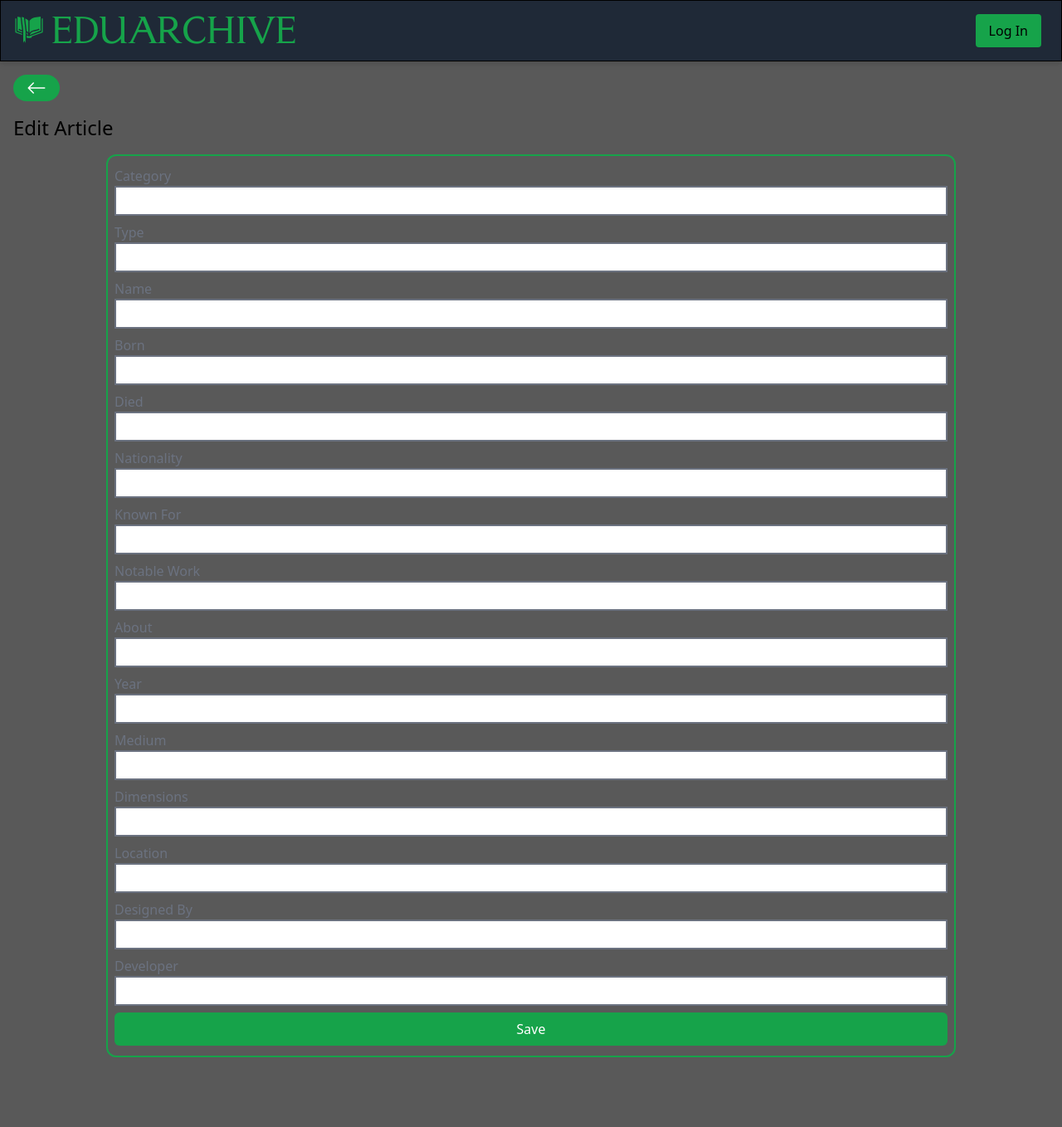
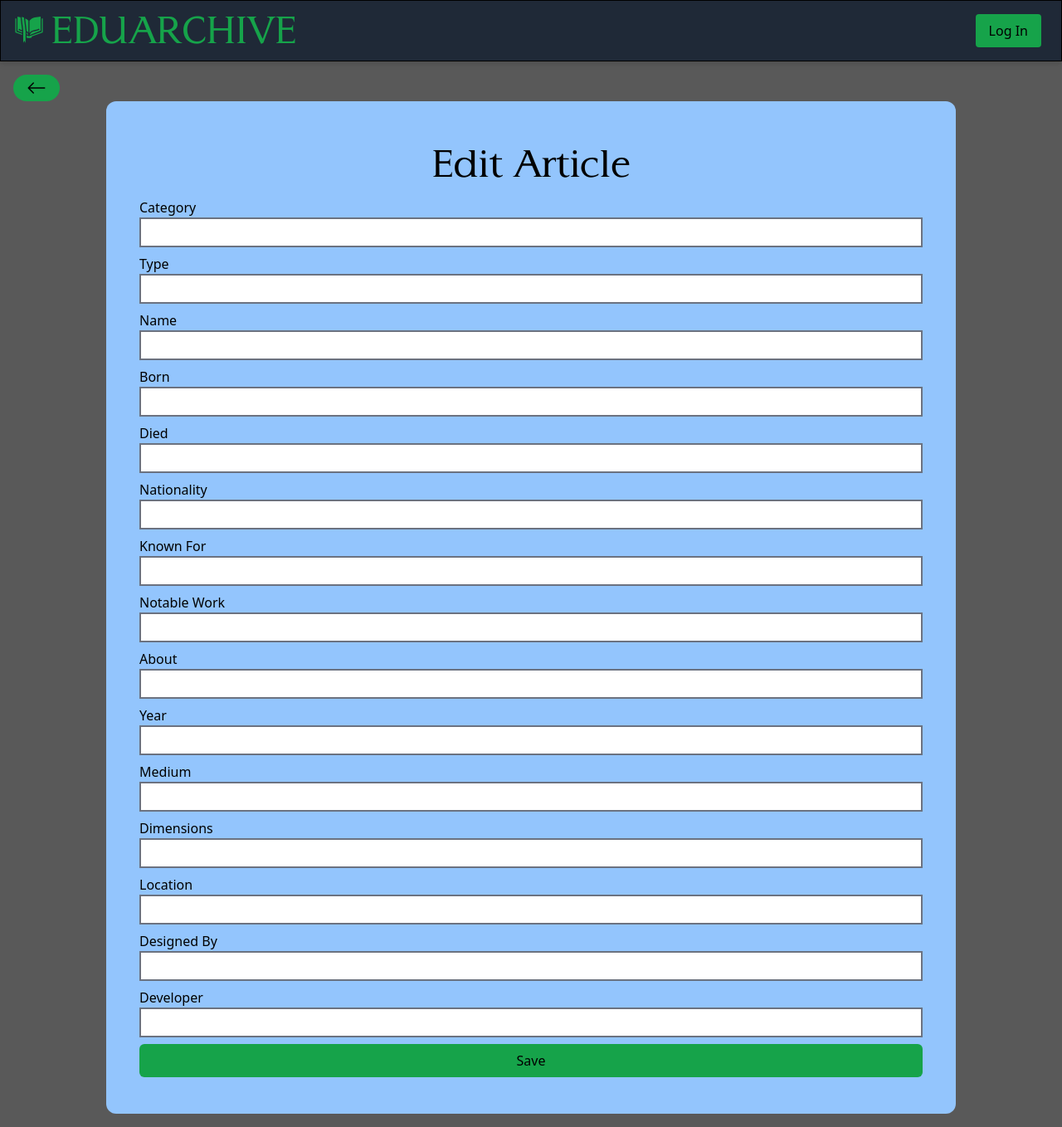
Before and after one commit to Whitecliffe-IT/eduarchive, a React (Vite) app in the folder mern/frontend/: page /articles/edit/1 in a window 1280 px wide. Shown: the whole page at 83% size. Before the commit the page ends 1290 px from the top, so only its background shows below. Built offline with nearby package versions, Linux system fonts and the light colour scheme; no server answers.

Commit message:
CSS update
Changed CSS on the CreateArticle, DeleteArticle, EditArticle, and BackButton files.

```diff
--- a/mern/frontend/src/components/BackButton.jsx
+++ b/mern/frontend/src/components/BackButton.jsx
@@ -6,7 +6,7 @@ const BackButton = ({ destination = "/" }) => {
     <div className="flex">
       <Link
         to={destination}
-        className="px-4 py-1 text-white bg-green-600 rounded-full w-fit"
+        className="px-4 py-1 text-black bg-green-600 hover:bg-green-400 rounded-full w-fit"
       >
         <BsArrowLeft className="text-2xl" />
       </Link>
--- a/mern/frontend/src/pages/CreateArticle.jsx
+++ b/mern/frontend/src/pages/CreateArticle.jsx
@@ -60,7 +60,7 @@ const CreateArticle = () => {
       {loading ? (
         <Spinner />
       ) : (
-        <div className="flex flex-col max-w-screen-lg p-10 mx-auto bg-blue-400 rounded-xl">
+        <div className="flex flex-col max-w-screen-lg p-10 mx-auto bg-blue-300 rounded-xl">
           <div className="my-1">
             <div className="flex justify-center">
               <h1 style={{fontFamily: "typo3"}} className="my-4 text-4xl font">Create Article</h1>
--- a/mern/frontend/src/pages/DeleteArticle.jsx
+++ b/mern/frontend/src/pages/DeleteArticle.jsx
@@ -25,14 +25,16 @@ const DeleteArticle = () => {
   return (
     <div className="p-4">
       <BackButton />
-      <h1 className="my-4 text-2xl">Delete Article</h1>
       {loading ? <Spinner /> : ""}
-      <div className="flex flex-col items-center max-w-screen-lg p-4 mx-auto border-2 border-green-600 rounded-xl">
+      <div className="flex flex-col items-center max-w-screen-lg p-10 bg-blue-300 mx-auto rounded-xl">
+        <div className="flex justify-center">
+          <h1 style={{fontFamily: "typo3"}} className="my-4 text-4xl font">Delete Article</h1>
+        </div>
         <h3 className="text-xl">
           Are you sure you want to delete this article?
         </h3>
         <button
-          className="w-full p-2 m-4 text-white bg-red-600 rounded-md"
+          className="w-full p-2 m-4 text-black bg-red-600 hover:bg-red-500 rounded-md"
           onClick={handleDeleteArticle}
         >
           Yes, delete it!
--- a/mern/frontend/src/pages/EditArticle.jsx
+++ b/mern/frontend/src/pages/EditArticle.jsx
@@ -103,13 +103,15 @@ const EditArticle = () => {
   return (
     <div className="p-4">
       <BackButton />
-      <h1 className="my-4 text-2xl">Edit Article</h1>
       {loading ? (
         <Spinner />
       ) : (
-        <div className="flex flex-col max-w-screen-lg p-2 mx-auto border-2 border-green-600 rounded-xl">
+        <div className="flex flex-col max-w-screen-lg p-10 bg-blue-300 mx-auto rounded-xl">
+          <div className="flex justify-center">
+            <h1 style={{fontFamily: "typo3"}} className="my-4 text-4xl font">Edit Article</h1>
+          </div>
           <div className="my-1">
-            <label className="mr-4 text-base text-gray-500">Category</label>
+            <label className="mr-4 text-base text-black">Category</label>
             <input
               type="text"
               value={category}
@@ -118,7 +120,7 @@ const EditArticle = () => {
             />
           </div>
           <div className="my-1">
-            <label className="mr-4 text-base text-gray-500">Type</label>
+            <label className="mr-4 text-base text-black">Type</label>
             <input
               type="text"
               value={type}
@@ -127,7 +129,7 @@ const EditArticle = () => {
             />
           </div>
           <div className="my-1">
-            <label className="mr-4 text-base text-gray-500">Name</label>
+            <label className="mr-4 text-base text-black">Name</label>
             <input
               type="text"
               value={name}
@@ -136,7 +138,7 @@ const EditArticle = () => {
             />
           </div>
           <div className="my-1">
-            <label className="mr-4 text-base text-gray-500">Born</label>
+            <label className="mr-4 text-base text-black">Born</label>
             <input
               type="text"
               value={born}
@@ -145,7 +147,7 @@ const EditArticle = () => {
             />
           </div>
           <div className="my-1">
-            <label className="mr-4 text-base text-gray-500">Died</label>
+            <label className="mr-4 text-base text-black">Died</label>
             <input
               type="text"
               value={died}
@@ -154,7 +156,7 @@ const EditArticle = () => {
             />
           </div>
           <div className="my-1">
-            <label className="mr-4 text-base text-gray-500">Nationality</label>
+            <label className="mr-4 text-base text-black">Nationality</label>
             <input
               type="text"
               value={nationality}
@@ -163,7 +165,7 @@ const EditArticle = () => {
             />
           </div>
           <div className="my-1">
-            <label className="mr-4 text-base text-gray-500">Known For</label>
+            <label className="mr-4 text-base text-black">Known For</label>
             <input
               type="text"
               value={known_for}
@@ -172,7 +174,7 @@ const EditArticle = () => {
             />
           </div>
           <div className="my-1">
-            <label className="mr-4 text-base text-gray-500">Notable Work</label>
+            <label className="mr-4 text-base text-black">Notable Work</label>
             <input
               type="text"
               value={notable_work}
@@ -181,7 +183,7 @@ const EditArticle = () => {
             />
           </div>
           <div className="my-1">
-            <label className="mr-4 text-base text-gray-500">About</label>
+            <label className="mr-4 text-base text-black">About</label>
             <input
               type="text"
               value={about}
@@ -190,7 +192,7 @@ const EditArticle = () => {
             />
           </div>
           <div className="my-1">
-            <label className="mr-4 text-base text-gray-500">Year</label>
+            <label className="mr-4 text-base text-black">Year</label>
             <input
               type="text"
               value={year}
@@ -199,7 +201,7 @@ const EditArticle = () => {
             />
           </div>
           <div className="my-1">
-            <label className="mr-4 text-base text-gray-500">Medium</label>
+            <label className="mr-4 text-base text-black">Medium</label>
             <input
               type="text"
               value={medium}
@@ -208,7 +210,7 @@ const EditArticle = () => {
             />
           </div>
           <div className="my-1">
-            <label className="mr-4 text-base text-gray-500">Dimensions</label>
+            <label className="mr-4 text-base text-black">Dimensions</label>
             <input
               type="text"
               value={dimensions}
@@ -217,7 +219,7 @@ const EditArticle = () => {
             />
           </div>
           <div className="my-1">
-            <label className="mr-4 text-base text-gray-500">Location</label>
+            <label className="mr-4 text-base text-black">Location</label>
             <input
               type="text"
               value={location}
@@ -226,7 +228,7 @@ const EditArticle = () => {
             />
           </div>
           <div className="my-1">
-            <label className="mr-4 text-base text-gray-500">Designed By</label>
+            <label className="mr-4 text-base text-black">Designed By</label>
             <input
               type="text"
               value={designed_by}
@@ -235,7 +237,7 @@ const EditArticle = () => {
             />
           </div>
           <div className="my-1">
-            <label className="mr-4 text-base text-gray-500">Developer</label>
+            <label className="mr-4 text-base text-black">Developer</label>
             <input
               type="text"
               value={developer}
@@ -244,7 +246,7 @@ const EditArticle = () => {
             />
           </div>
           <button
-            className="py-2 my-1 text-white bg-green-600 rounded-md"
+            className="py-2 my-1 text-black bg-green-600 hover:bg-green-400 rounded-md"
             onClick={handleEditArticle}
           >
             Save
```
